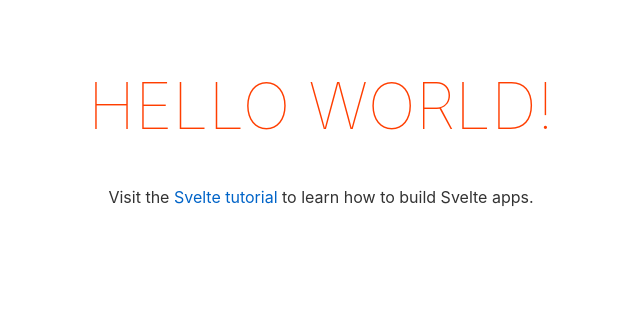
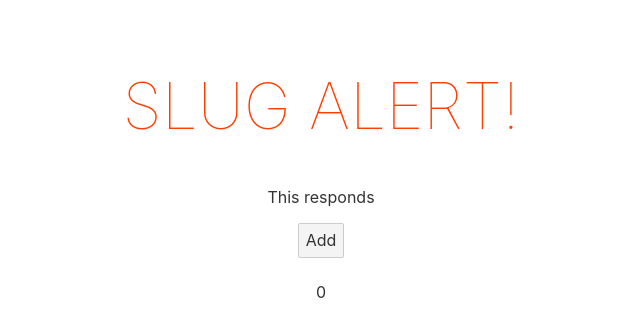
Before and after one commit to harshitabha/Slug-Alert, a Svelte app: page / in a window 1280 px wide. Shown: the top 336 px of the page, without its empty margins (319-959 px from the left). Built offline with nearby package versions, Linux system fonts and the light colour scheme.

Commit message:
Learning how to update in Svelte
I can now change text

```diff
--- a/src/App.svelte
+++ b/src/App.svelte
@@ -1,10 +1,20 @@
 <script>
-	export let name;
+	// export let name;
+	let name = "Slug Alert";
+	let total = 0
+
+	const update = () => {
+		total += 1
+	};
 </script>
-
+<!--
+	Custome Svelte Component that ships w the app
+-->
 <main>
-	<h1>Hello {name}!</h1>
-	<p>Visit the <a href="https://svelte.dev/tutorial">Svelte tutorial</a> to learn how to build Svelte apps.</p>
+	<h1>{name}!</h1>
+	<p>This responds</p>
+	<button on:click={update} id="adder">Add</button>
+	<p id="txt">{total}</p>
 </main>
 
 <style>
```
Also changed, not shown: 1 other file (tests, documents, lock files or other folders).
